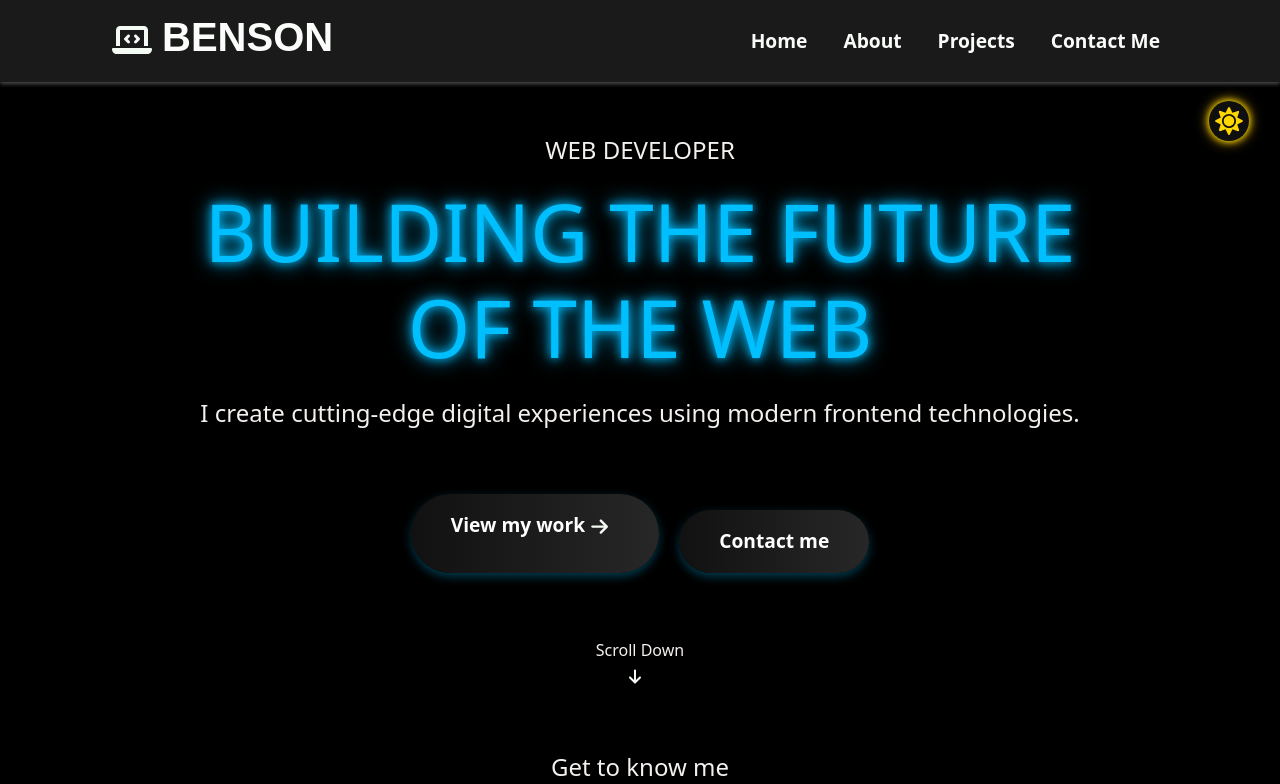
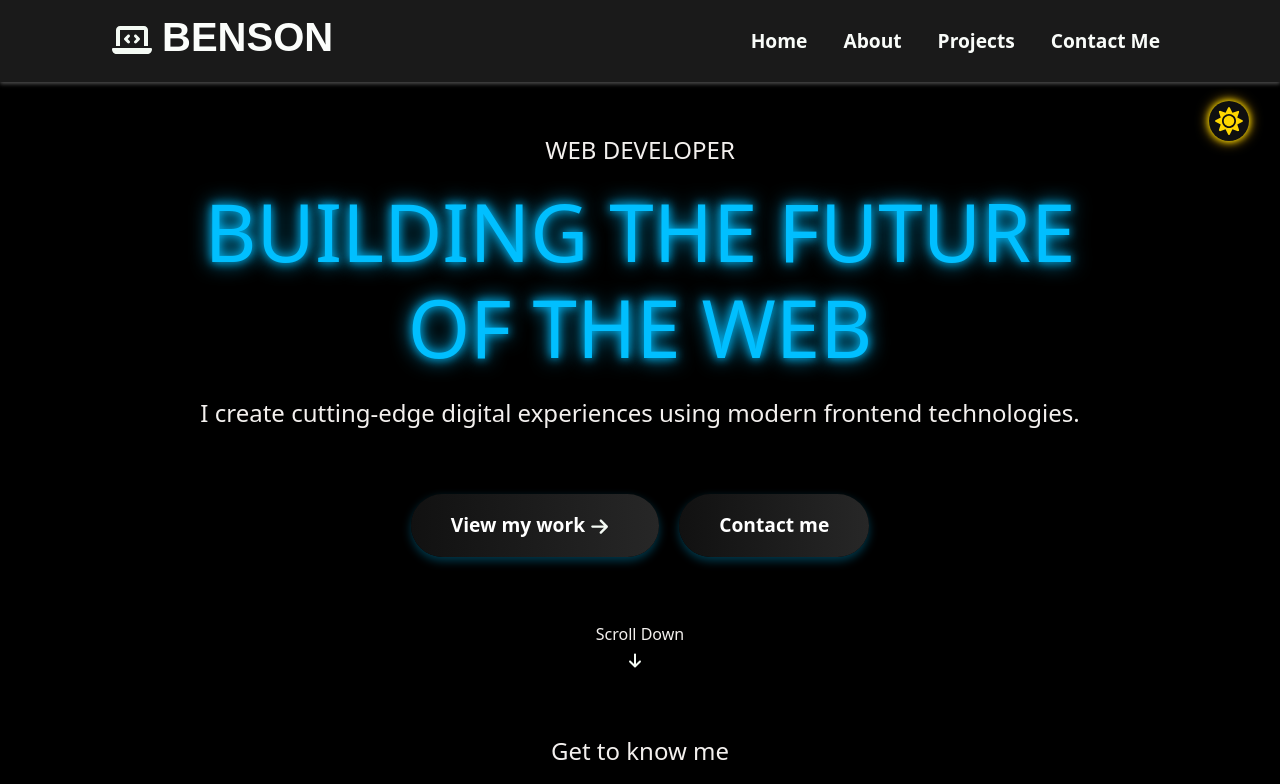
Before and after one commit to BeLaughter/Benson, a React (Vite) app: page / in a window 1280 px wide. Shown: the top 784 px of the page. Built offline with nearby package versions, Linux system fonts and the light colour scheme.

Commit message:
new changes

```diff
--- a/src/Components/Intro.jsx
+++ b/src/Components/Intro.jsx
@@ -14,7 +14,7 @@ const Intro = () => {
         <a href="#project" className="glow-btn">
           View my work <FaArrowRight className="bk-icon" />
         </a>
-        <a href="#contact" className="glow-btn mt-3">
+        <a href="#contact" className="glow-btn">
           Contact me{" "}
         </a>
       </div>
```
